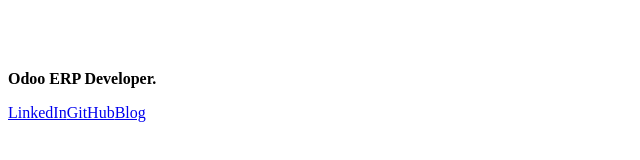
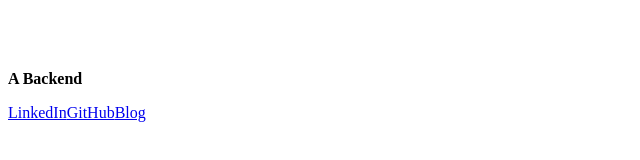
Before and after one commit to altela/altela.my.id, a Next.js app: page / in a window 1280 px wide. Shown: the part 176-336 px from the top of the page, without its empty margins (0-640 px from the left). Built offline with nearby package versions, Linux system fonts and the light colour scheme.

Commit message:
Changing font color

```diff
--- a/components/About.js
+++ b/components/About.js
@@ -23,21 +23,20 @@ return(
                 <br />
             </div>
 
-            <strong className=" mb-5 text-3xl font-white">
+            <strong className="mb-5 text-2xl text-blue-900 font-mono">
                 <Typical
                     steps={[
-                    'A Backend Developer.',
-                    1200,
+                    'Server Administrator.',
+                    5,
                     'Odoo ERP Developer.',
-                    1200,
-                    'Server Administrator.',
-                    1200,
-                    'A Backend Developer.',
-                    1200,
+                    5,
+                    'A Backend Developer, Based in Balikpapan, East Borneo.',
+                    50,
                     ]}
                     wrapper="p"
                     loop={1}
                 />
+
             </strong>
         </div>
 
```
